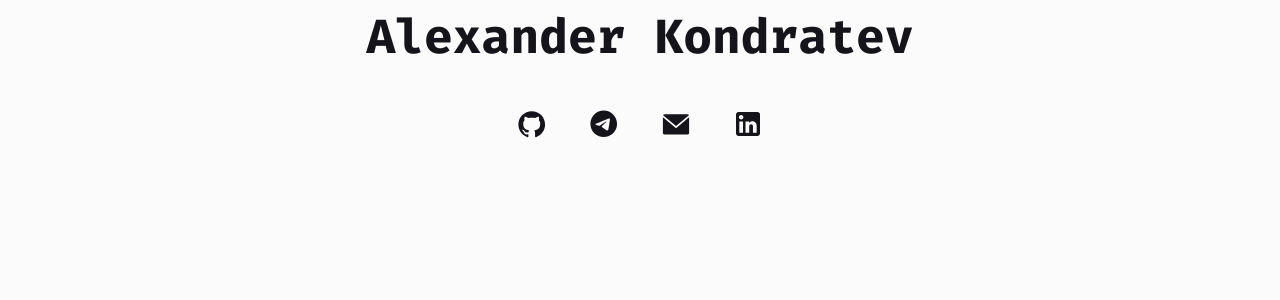
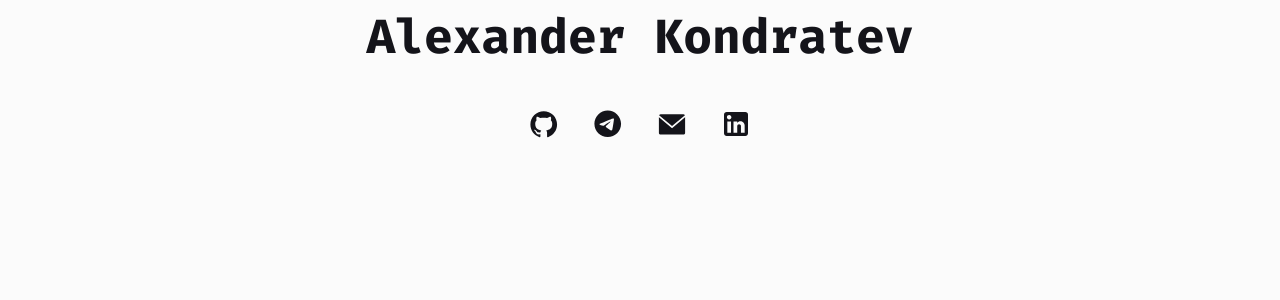
Before and after one commit to kondratevdev/kondratevdev.github.io, a Jekyll site: the page built from index.html, in a window 1280 px wide. Shown: the part 405-705 px from the top of the page. Built offline with Jekyll 4.4.1, drawn with Linux system fonts in a browser that asks for light colours.

Commit message:
reduce gap

```diff
--- a/assets/css/main.css
+++ b/assets/css/main.css
@@ -55,7 +55,7 @@ body {
 .about__social {
   margin-top: 32px;
   display: flex;
-  gap: 24px;
+  gap: 16px;
 }
 .about__social a {
   display: flex;
```
